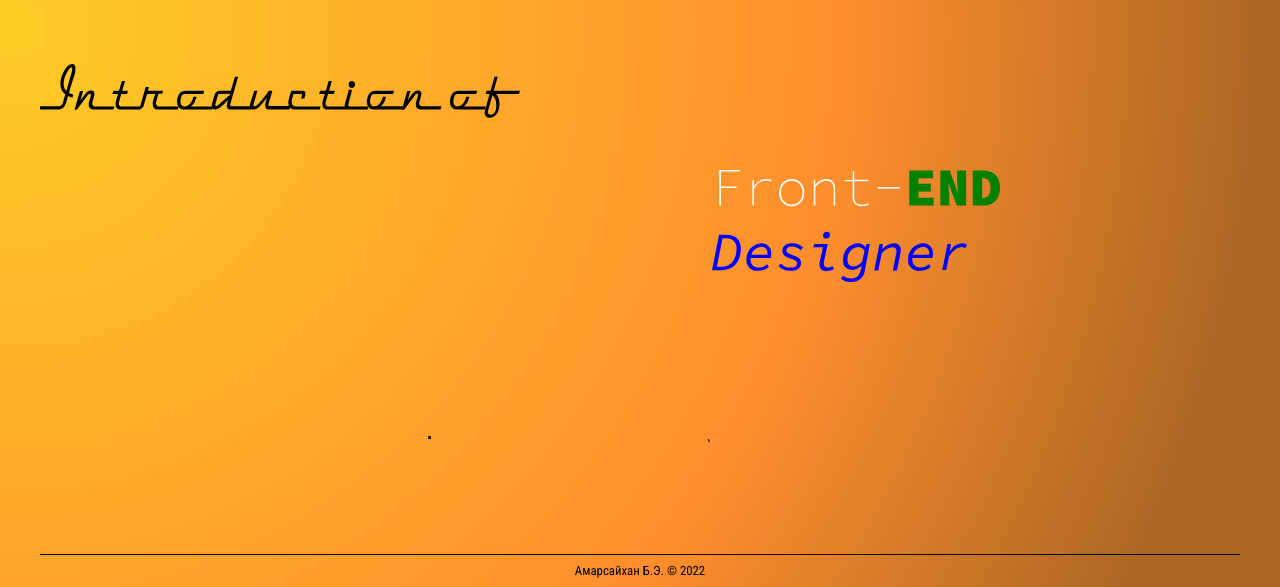
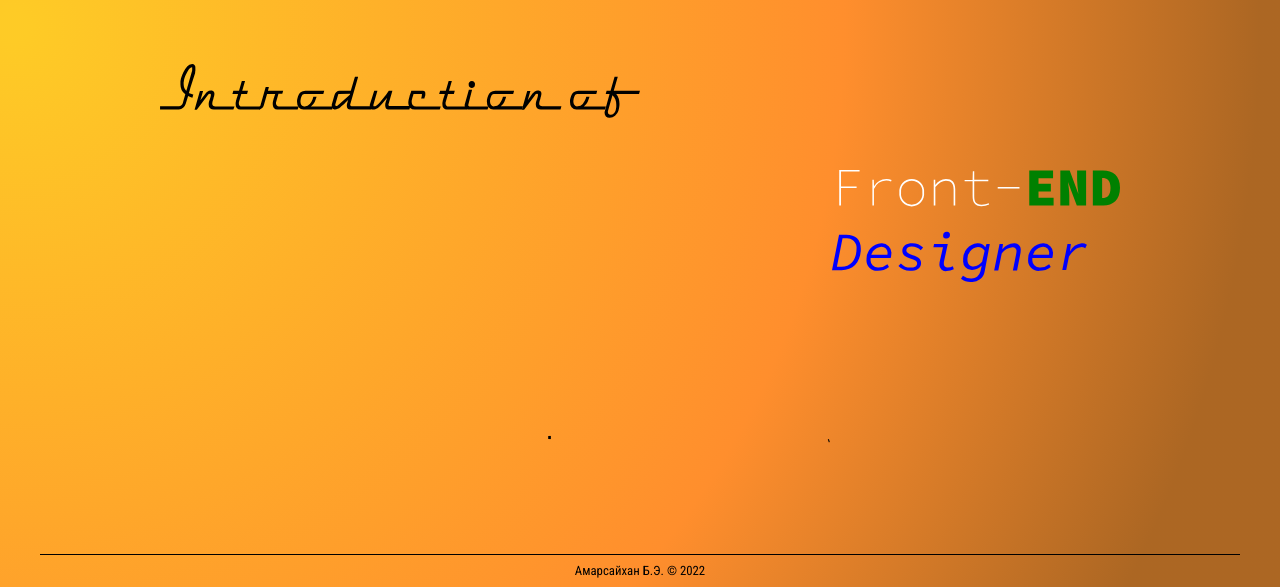
Before and after one commit to AmarsaikhanBE/4.1, a plain HTML site: page index.html in a window 1280 px wide. Shown: the part 213-800 px from the top of the page. Drawn offline with nearby package versions, Linux system fonts and the light colour scheme.

Commit message:
Update style.css

```diff
--- a/style.css
+++ b/style.css
@@ -153,7 +153,7 @@ main {
 
 #home div {
     width: 80%;
-    align: auto;
+    margin: auto;
 }
 
 #svgIntro {
```
